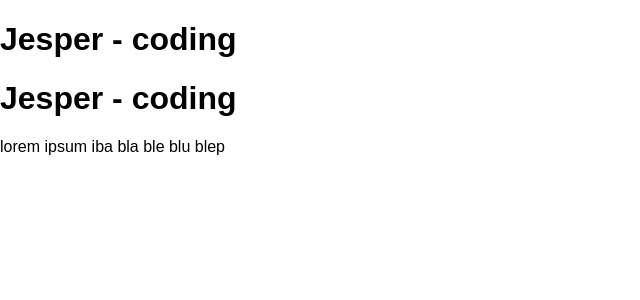
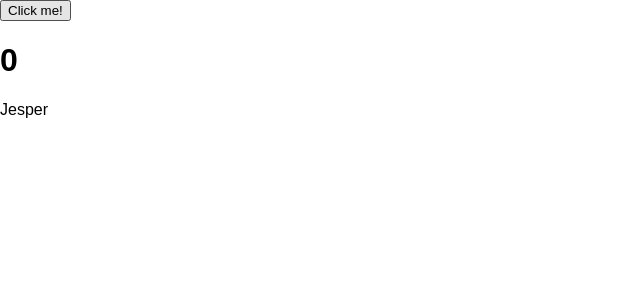
Before and after one commit to javascriptst18/react-demo, a React (Create React App) app: page / in a window 1280 px wide. Shown: the top 300 px of the page, without its empty margins (0-640 px from the left). Built offline with nearby package versions, Linux system fonts and the light colour scheme.

Commit message:
Add state

```diff
--- a/src/App.js
+++ b/src/App.js
@@ -6,24 +6,37 @@ let person = {
   hobby: "coding"
 }
 
-function App(){
+class App extends Component {
+  // Dynamically updated values
+  // Inside of class, outside of render
+  state = {
+    counter: 0,
+    name: 'Jesper'
+  }
+
+  // Arrow function on your own methods
+  handleClick = () => {
+    // Function that takes an object as an argument
+    this.setState({ counter: this.state.counter + 1 });
+  }
+
+  // No arrow on render
+  render(){
     return (
       <div>
-      <Header {...person} show/>
-      <Header name="Jesper" hobby="coding" age={10} />
-      <Paragraph />
+        <button onClick={this.handleClick}> Click me! </button>
+        <Header counter={this.state.counter} />
+        <p>{ this.state.name }</p>
       </div>
     );
   }
+}
+
 
 function Header(props) {
-  if(props.name === "Jesper"){
     return <h1 className="header">
-      {props.name} - {props.hobby}
+      {props.counter}
     </h1>;
-  } else {
-    return null;
-  }
 }
 
 export default App;
```
Lines whose indentation alone changed are shown as unchanged.
